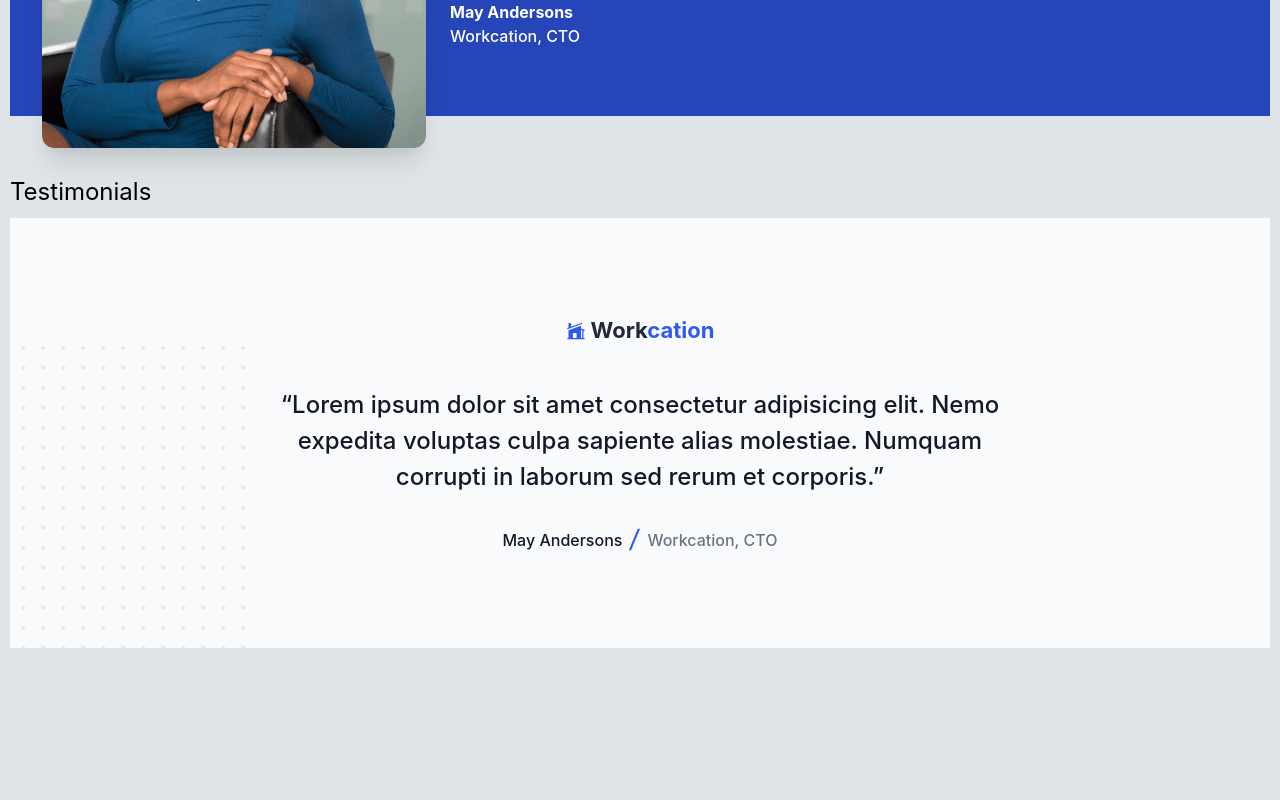
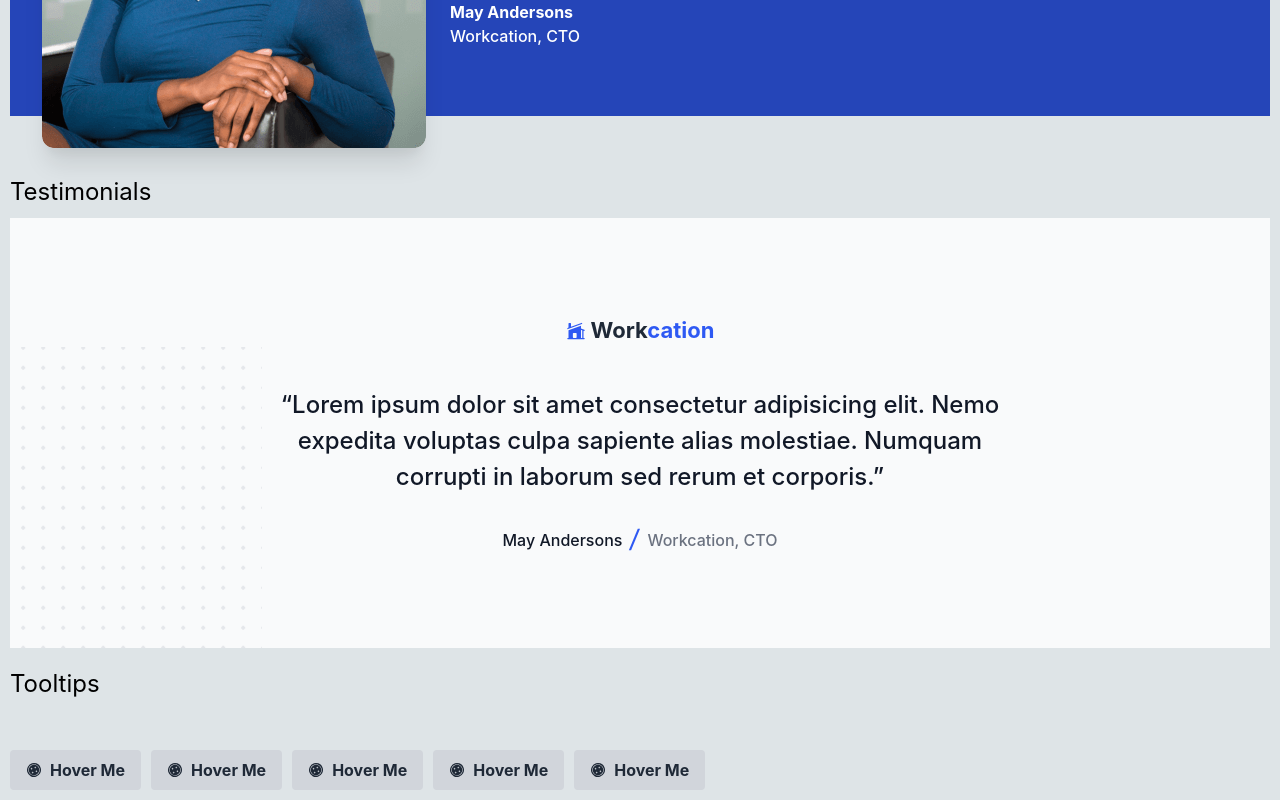
Before and after one commit to rheera/component-library, a React (Vite) app: page / in a window 1280 px wide. Shown: the part 1085-1885 px from the top of the page. Before the commit the page ends 1743 px from the top, so only its background shows below. Built offline with nearby package versions, Linux system fonts and the light colour scheme.

Commit message:
working on tooltip

```diff
--- a/src/App.jsx
+++ b/src/App.jsx
@@ -3,6 +3,8 @@ import Banner from "./components/Banner/index";
 import Card from "./components/Card/index";
 import TestimonialPic from "./components/TestimonialPic/index";
 import Testimonial from "./components/Testimonial/index";
+import Button from "./components/Button/Button";
+import Tooltip from "./components/Tooltip/Tooltip";
 import randomBool from "./utility/randomBool";
 import { colors, bannerTypes } from "./data/modifiers";
 import { TbCloudUpload } from "react-icons/tb";
@@ -102,6 +104,34 @@ function App() {
           </Testimonial>
         </div>
       </section>
+
+      {/* Tooltip */}
+      <section className="component-section">
+        <h2 className="component-section__title">Tooltips</h2>
+        <div className="component-section__main tooltips">
+          <Tooltip
+            type="neutral"
+            title="Click the button"
+            text="Pressing the button should open up a toast either on the bottom left or right"
+          >
+            <Button>Hover Me</Button>
+          </Tooltip>
+          {bannerTypes.map((type, index) => {
+            const Icon = type.icon;
+            return (
+              <Tooltip
+                key={`tooltip-${index}`}
+                icon={<Icon />}
+                type={type.type}
+                title="Click the button"
+                text="Pressing the button should open up a toast either on the bottom left or right"
+              >
+                <Button>Hover Me</Button>
+              </Tooltip>
+            );
+          })}
+        </div>
+      </section>
     </main>
   );
 }
--- a/src/components/Banner/Banner.jsx
+++ b/src/components/Banner/Banner.jsx
@@ -1,13 +1,7 @@
+import typeToColor from "../../utility/typeToColor";
 import "../../scss/banner.scss";
 
 export default function Banner({ type = "neutral", children }) {
-  const color =
-    type === "error"
-      ? "red"
-      : type === "warning"
-      ? "yellow"
-      : type === "success"
-      ? "green"
-      : "blue";
+  const color = typeToColor(type);
   return <div className={`banner ${color}`}>{children}</div>;
 }
--- /dev/null
+++ b/src/components/Button/Button.jsx
@@ -0,0 +1,11 @@
+import { GiShirtButton } from "react-icons/gi";
+import "../../scss/button.scss";
+
+export default function Button({ icon = <GiShirtButton />, children }) {
+  return (
+    <button className="button bg-gray-300 hover:bg-gray-400 text-gray-800 font-bold py-2 px-4 rounded inline-flex items-center">
+      {icon}
+      <span>{children}</span>
+    </button>
+  );
+}
--- /dev/null
+++ b/src/components/Tooltip/Tooltip.jsx
@@ -0,0 +1,48 @@
+import { useState } from "react";
+import Banner from "../Banner/index";
+import { TbTooltip } from "react-icons/tb";
+import typeToColor from "../../utility/typeToColor";
+import "../../scss/tooltip.scss";
+
+export default function Tooltip({
+  children,
+  icon = <TbTooltip />,
+  title = "Tooltip",
+  type = "neutral",
+  text = "Entering some text would make for a better tooltip, don't you think?",
+}) {
+  const [showTooltip, setShowTooltip] = useState(false);
+  const color = typeToColor(type);
+
+  function handleMouseEnter() {
+    setShowTooltip(true);
+  }
+
+  function handleMouseLeave() {
+    setShowTooltip(false);
+  }
+
+  const tooltipStyles = {
+    opacity: 1,
+    display: 1,
+  };
+
+  return (
+    <>
+      <div className="tooltip" style={{ opacity: showTooltip ? 1 : 0 }}>
+        <Banner type={type}>
+          <Banner.Icon>{icon}</Banner.Icon>
+          <Banner.Text title={title}>{text}</Banner.Text>
+        </Banner>
+        <div className={`tooltip__triangle ${color}`}></div>
+      </div>
+      <div
+        className="tooltip-hover"
+        onMouseEnter={handleMouseEnter}
+        onMouseLeave={handleMouseLeave}
+      >
+        {children}
+      </div>
+    </>
+  );
+}
--- a/src/scss/app.scss
+++ b/src/scss/app.scss
@@ -68,3 +68,7 @@ h3 {
     margin-bottom: 0;
   }
 }
+
+.tooltips {
+  margin-top: 50px !important;
+}
--- /dev/null
+++ b/src/scss/button.scss
@@ -0,0 +1,3 @@
+.button {
+  gap: 0.5rem;
+}
--- a/src/scss/global.scss
+++ b/src/scss/global.scss
@@ -1,39 +1,47 @@
 .gray {
   background-color: #f3f4f6;
+  border-top-color: #f3f4f6;
   color: #1f2937;
 }
 
 .red {
   background-color: #fee2e2;
+  border-top-color: #fee2e2;
   color: #991b1b;
 }
 
 .yellow {
   background-color: #fef3c7;
+  border-top-color: #fef3c7;
   color: #92400e;
 }
 
 .green {
   background-color: #d1fae5;
+  border-top-color: #d1fae5;
   color: #065f46;
 }
 
 .blue {
   background-color: #dbeafe;
+  border-top-color: #dbeafe;
   color: #1e40af;
 }
 
 .indigo {
   background-color: #e0e7ff;
+  border-top-color: #e0e7ff;
   color: #3730a3;
 }
 
 .purple {
   background-color: #ede9fe;
+  border-top-color: #ede9fe;
   color: #5b21b6;
 }
 
 .pink {
   background-color: #fce7f3;
+  border-top-color: #fce7f3;
   color: #9d174d;
 }
--- /dev/null
+++ b/src/scss/tooltip.scss
@@ -0,0 +1,22 @@
+.tooltip {
+  max-width: 384px;
+  position: absolute;
+  transform: translate(20px, -102%);
+  z-index: 3;
+  -webkit-transition: all 0.6s cubic-bezier(0.165, 0.84, 0.44, 1);
+  transition: all 0.6s cubic-bezier(0.165, 0.84, 0.44, 1);
+  opacity: 0;
+  .banner {
+    box-shadow: 0px 4px 6px -2px rgba(0, 0, 0, 0.05),
+      0px 10px 15px -3px rgba(0, 0, 0, 0.1);
+  }
+  &__triangle {
+    width: 0;
+    height: 0;
+    border-left: 20px solid transparent;
+    border-right: 20px solid transparent;
+    border-top: 20px solid;
+    margin-left: 10%;
+    background-color: transparent !important;
+  }
+}
--- /dev/null
+++ b/src/utility/typeToColor.js
@@ -0,0 +1,9 @@
+export default function typeToColor(type) {
+  return type === "error"
+    ? "red"
+    : type === "warning"
+    ? "yellow"
+    : type === "success"
+    ? "green"
+    : "blue";
+}
```
